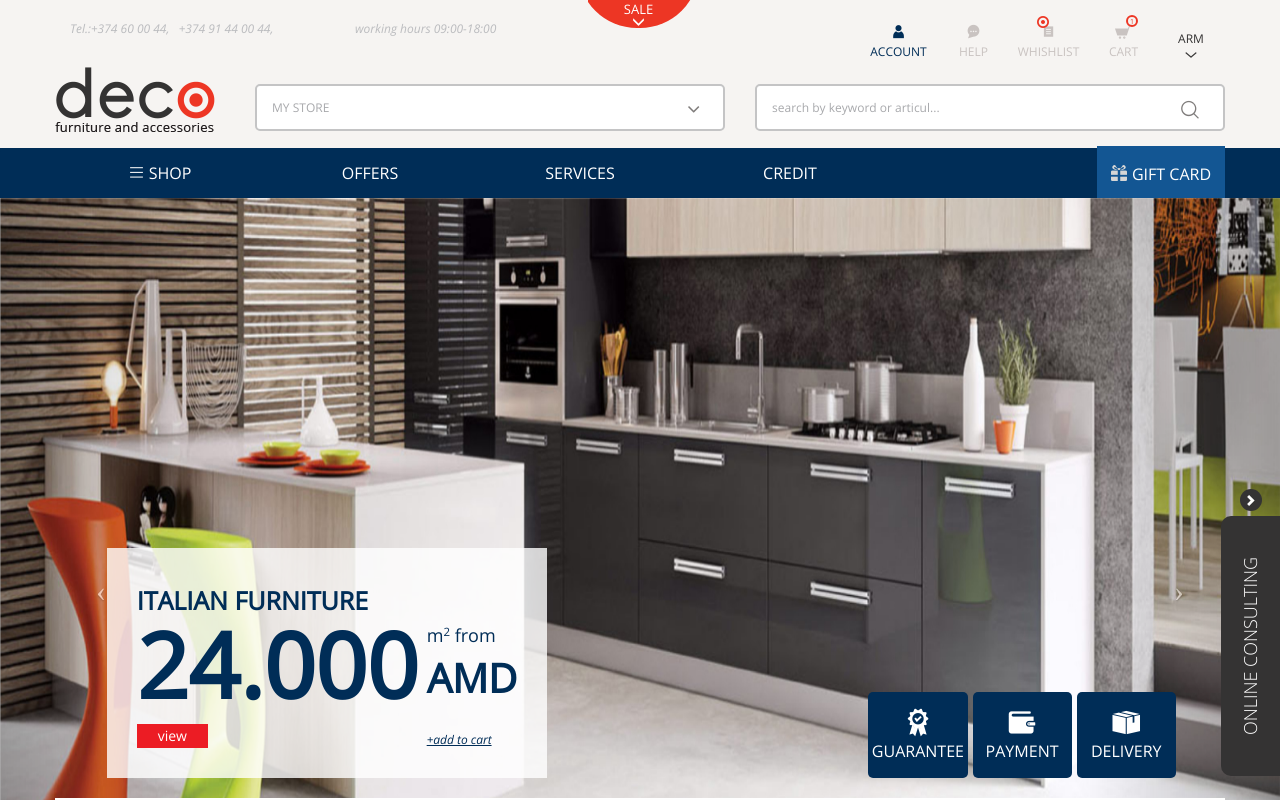
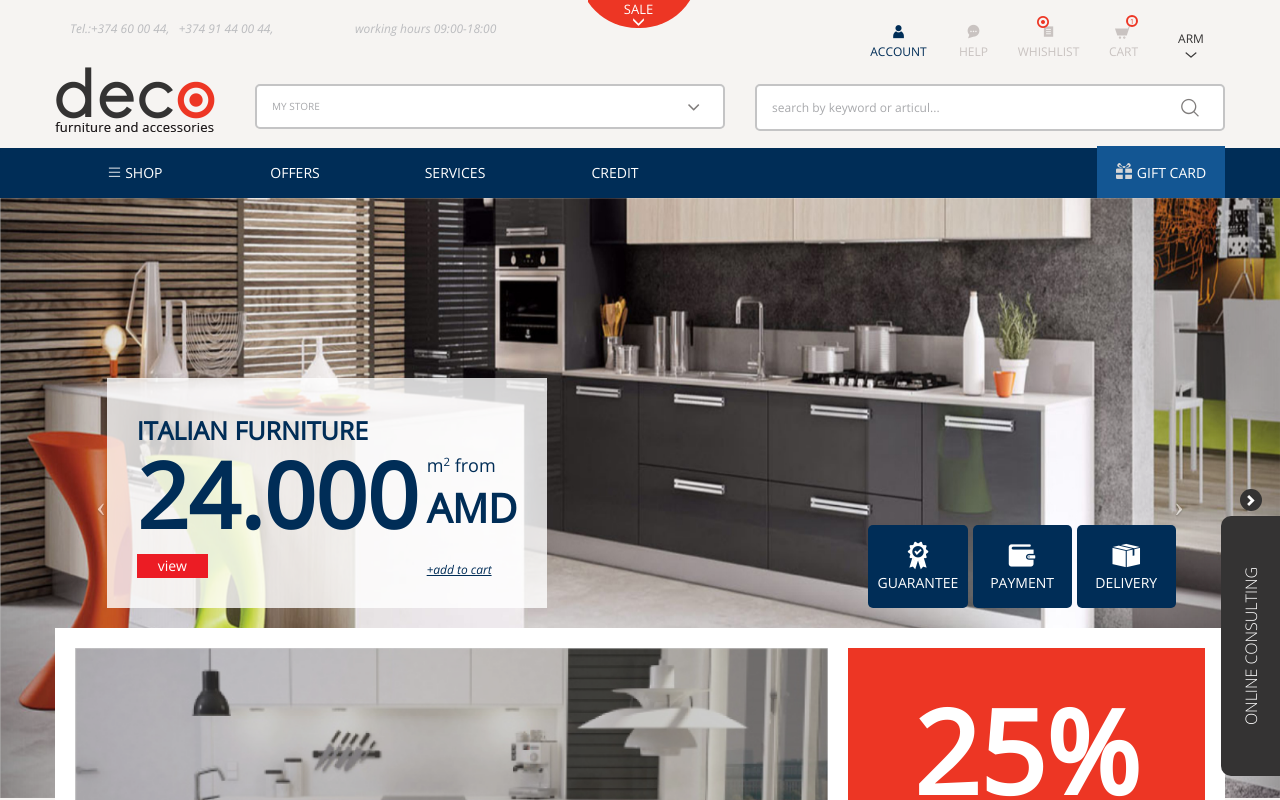
Before and after one commit to azhovhannisyan/deco, a plain HTML site: page index.html in a window 1280 px wide. Shown: the top 800 px of the page. Drawn offline with Linux system fonts and the light colour scheme; files whose address does not match are found by name.

Commit message:
font changes

```diff
--- a/css/deco.css
+++ b/css/deco.css
@@ -353,9 +353,9 @@ input[type=checkbox]:checked+div {
 
 .navbar-default .navbar-nav>li>a {
     color: #fff;
-    width: 210px;
+    width: 160px;
     height: 50px;
-    font-size: 16px;
+    font-size: 14px;
     text-align: center;
 }
 
@@ -387,7 +387,7 @@ input[type=checkbox]:checked+div {
 .gift-card {
     background-color: #135693;
     color:white;
-    font-size: 16px;
+    font-size: 14px;
     position: absolute;
     z-index: 3;
     top: -2px;
@@ -718,7 +718,7 @@ input[type=checkbox]:checked+div {
     width: 260px;
     height: 60px;
     color: white;
-    font-size: 18px;
+    font-size: 16px;
     border-top-right-radius: 10px;
     border-top-left-radius: 10px;
     border:none;
@@ -737,7 +737,7 @@ input[type=checkbox]:checked+div {
   }
 
 .carousel, .slide, .carousel-inner, .item {
-    height: 770px;
+    height: 600px;
 }
 
 .boxes-shadow {
@@ -757,7 +757,7 @@ input[type=checkbox]:checked+div {
 .boxes-shadow .box {
     background: #002d57;
     color:white;
-    font-size: 16px;
+    font-size: 14px;
     text-align: center;
     padding: 15px 0;
     border-radius: 5px;
@@ -1276,6 +1276,11 @@ input[type=checkbox]:checked+div {
 
 .store {
     position: relative;
+    font-size: 10px;
+}
+
+.search+.in-right {
+    top: 13px;
 }
 
 .store-opened {
```
